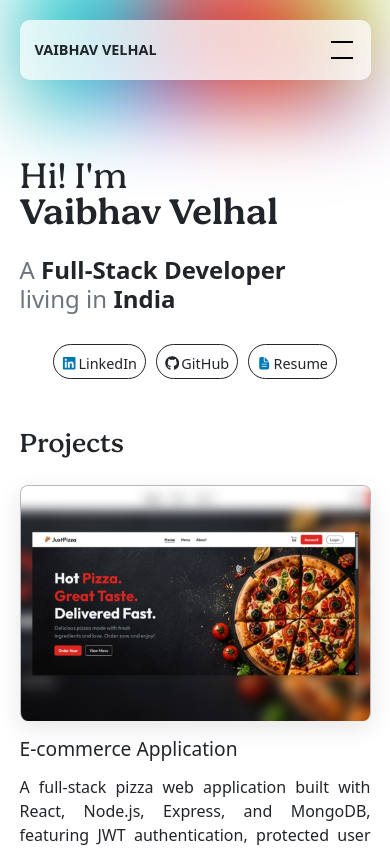
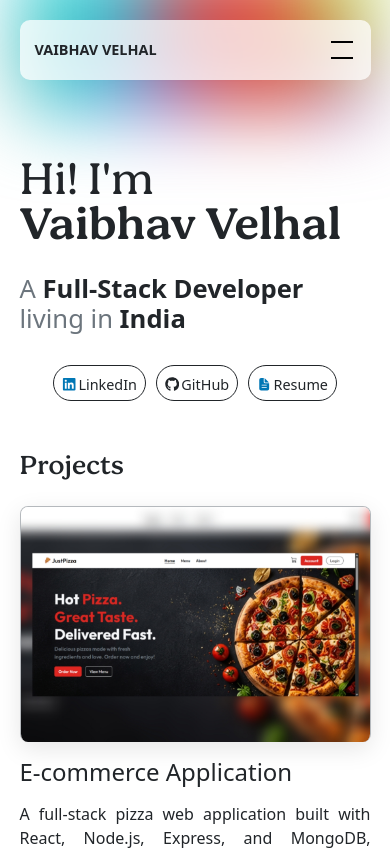
Before and after one commit to vaibhav-velhal/vaibhav-portfolio, a React (Vite) app: page / in a window 390 px wide. Shown: the top 850 px of the page. Built offline with nearby package versions, Linux system fonts and the light colour scheme.

Commit message:
Font size is updated at Home page

```diff
--- a/src/pages/Home/Home.css
+++ b/src/pages/Home/Home.css
@@ -1,6 +1,6 @@
 /* Header section */
 .home-page h1 {
-    font-size: clamp(2.25rem, 6.5vw, 6rem);
+    font-size: clamp(2.8rem, 6.5vw, 6rem);
     font-weight: 400;
     line-height: 1;
 }
@@ -10,7 +10,7 @@
 }
 
 .home-page .hero-content h2 {
-    font-size: clamp(1.5rem, 3.5vw, 3rem);
+    font-size: clamp(1.6rem, 3.5vw, 3rem);
     font-weight: 400;
 }
 
@@ -59,7 +59,7 @@
 }
 
 .projects-section h3, .publication-section h3 {
-    font-size: clamp(1.2rem, 3vw, 2.1rem);
+    font-size: clamp(1.5rem, 3vw, 2.1rem);
 }
 
 .project .project-content {
```
